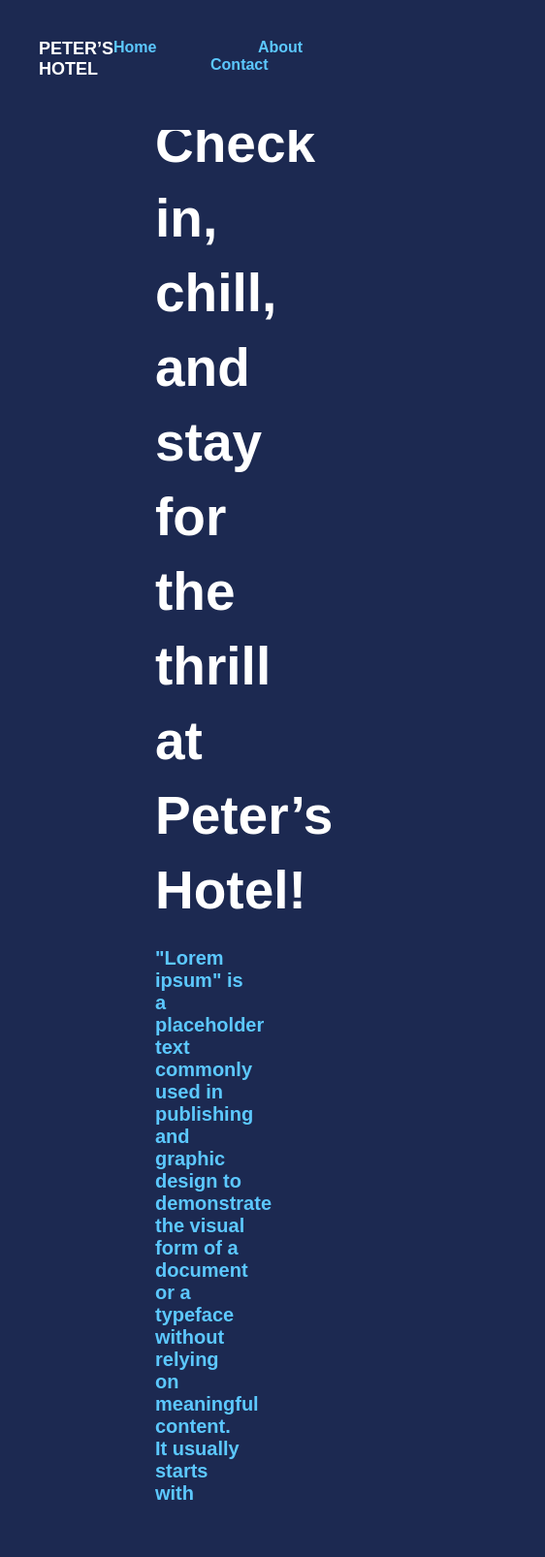
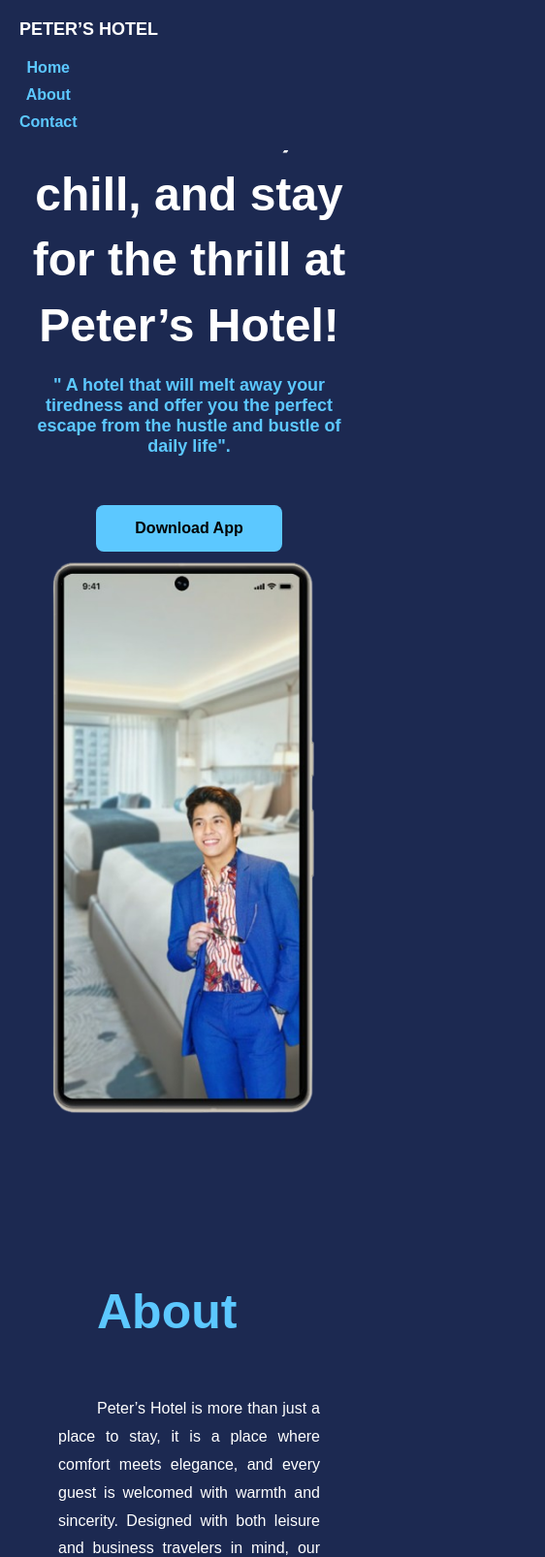
Before and after one commit to NNR-LEONARD/PETERHOTEL, a plain HTML site: page Landing.html in a window 390 px wide. Shown: the top 1606 px of the page at 97% size, 562 px wide, since content can reach past the window. Drawn offline with Linux system fonts and the light colour scheme.

Commit message:
Landing page to mobile App

```diff
--- a/Landing.html
+++ b/Landing.html
@@ -22,12 +22,12 @@
   <main id="home" class="hero">
     <div class="hero-text">
       <h2>Check in, chill, and stay<br>for the thrill at<br><span>Peter’s Hotel!</span></h2>
-      <p class="subtext">"Lorem ipsum" is a placeholder text commonly used in publishing and graphic design to demonstrate the visual form of a document or a typeface without relying on meaningful content. It usually starts with</p>
-      <a href="#" class="download-btn">Download</a>
+      <p class="subtext">" A hotel that will melt away your tiredness and offer you the perfect escape from the hustle and bustle of daily life".</p>
+      <a href="javascript:void(0);" class="download-btn" onclick="downloadAPK()">Download App</a>
     </div>
     <div class="hero-image">
       <div class="mobile-frame">
-        <img src="MOBILEFRAME.png" alt="Phone App" />
+        <img src="MOBILE.png" alt="Phone App" />
       </div>
     </div>
   </main>
@@ -44,13 +44,31 @@
   <main id="contact" class="Contact">
     <div class="contact-text">
       <h2>Contact Us</h2>
-      <ul class="contact-info">
-        <li><i class="fas fa-envelope"></i> peterhotel@gmail.com</li>
-        <li><i class="fab fa-facebook"></i> facebook.com/petershotel</li>
-        <li><i class="fas fa-phone-alt"></i> +63 912 345 6789</li>
+      <ul class="contact-info" style="color: white;">
+        <li>
+          <i class="fas fa-envelope"></i>
+          <a href="mailto:peterhotel@gmail.com" style="color: white;">peterhotel@gmail.com</a> <!-- Clickable email link -->
+        </li>
+        <li>
+          <i class="fab fa-facebook"></i>
+          <a href="https://facebook.com/petershotel" target="_blank" style="color: white;">facebook.com/petershotel</a> <!-- Clickable Facebook link -->
+        </li>
+        <li>
+          <i class="fas fa-phone-alt"></i> +63 912 345 6789
+        </li>
       </ul>
     </div>
   </main>
 
+  <script>
+    function downloadAPK() {
+        const link = document.createElement('a');
+        link.href = 'https://www.dropbox.com/scl/fi/w7efhm34hxoh1kybbxqw4/app-debug.apk?rlkey=ycleq3ohb6zdphinmgnxtqay7&st=k9xea87o&dl=1';  // Updated Dropbox link
+        link.download = 'PetersHotel.apk';
+        link.click();
+    }
+</script>
+
+
 </body>
 </html>
--- a/styles.css
+++ b/styles.css
@@ -6,12 +6,12 @@ html, body {
     font-family: 'Arial', sans-serif;
     color: white;
   }
+
   html {
     scroll-behavior: smooth; /* Enables smooth scrolling */
   }
 
   /* Navbar */
-
   .nav-links a {
     position: relative;
     color: #5cc8ff;
@@ -39,7 +39,6 @@ html, body {
     text-decoration: none; /* Prevent default underline when hovering */
   }
 
-
   .logo-section {
     display: flex;
     flex-direction: column;
@@ -60,13 +59,6 @@ html, body {
     margin: 0;
   }
 
-  .nav-links a {
-    color: #5cc8ff;
-    text-decoration: none;
-    font-weight: bold;
-    margin-right: 100px;
-  }
-
   .navbar {
     display: flex;
     justify-content: space-between;
@@ -80,7 +72,6 @@ html, body {
     background-color: #1c2951; /* Ensure the background color remains */
   }
 
-
   /* Hero Section */
   .hero {
     display: flex;
@@ -88,7 +79,6 @@ html, body {
     align-items: center;
     padding: 110px 0px;
     flex-wrap: wrap;
-
   }
 
   .hero-text {
@@ -130,11 +120,11 @@ html, body {
   }
 
   .hero-image img {
-    max-width: 250px;
+    max-width: 300px;
     width: 100%;
-    border-radius: 36px;
     margin-right: 200px; /* This keeps the border radius intact */
   }
+
   .about {
     padding: 40px 100px;
   }
@@ -149,27 +139,32 @@ html, body {
     margin-top: 0;
     font-size: 50px;
   }
-  .about-text p{
+
+  .about-text p {
     padding-left: 100px;
- }
- .about-text {
+  }
+
+  .about-text {
     text-indent: 40px;
     text-align: justify;
     line-height: 1.8;
   }
 
-  .Contact{
-    padding: 40px 150px;
+  .Contact {
+    padding: 40px 100px;
   }
+
   .contact-text h2 {
     color: #5cc8ff;
     margin-top: 0;
     font-size: 50px;
   }
+
   .contact-text {
     padding: 20px;
     color: white;
   }
+
   .contact-info {
     list-style: none;
     padding-left: 0;
@@ -177,7 +172,7 @@ html, body {
     justify-content: center;
     gap: 40px; /* Adds space between each item */
     font-size: 20px;
-    padding-top:90px;
+    padding-top: 90px;
     padding-bottom: 90px;
   }
 
@@ -191,3 +186,86 @@ html, body {
     margin-right: 10px;
     font-size: 50px;
   }
+
+  /* Mobile Responsive Styles */
+  @media only screen and (max-width: 768px) {
+    .navbar {
+      flex-direction: column;
+      padding: 20px;
+      text-align: center;
+    }
+
+    .nav-links {
+      display: flex;
+      flex-direction: column;
+      gap: 10px;
+      margin-top: 20px;
+    }
+
+    .hero {
+      flex-direction: column;
+      padding: 80px 20px;
+    }
+
+    .hero-text {
+      max-width: 100%;
+      padding-left: 0;
+      text-align: center;
+    }
+
+    .hero-text h2 {
+      font-size: 2rem;
+      padding-left: 0;
+    }
+
+    .subtext {
+      padding-left: 0;
+      font-size: 16px;
+    }
+
+    .download-btn {
+      margin-top: 30px;
+      margin-left: 0;
+      padding: 15px 40px;
+    }
+
+    .hero-image img {
+      max-width: 100%;
+      margin-right: 0;
+    }
+
+    .about {
+      padding: 20px 40px;
+    }
+
+    .about-text p {
+      padding-left: 0;
+    }
+
+    .contact-info {
+      flex-direction: column;
+      font-size: 16px;
+      gap: 20px;
+      padding-top: 40px;
+      padding-bottom: 40px;
+    }
+
+    .contact-info li {
+      justify-content: center;
+    }
+  }
+
+  /* Tablet Responsive Styles */
+  @media only screen and (max-width: 1024px) {
+    .hero {
+      padding: 100px 30px;
+    }
+
+    .hero-text h2 {
+      font-size: 3rem;
+    }
+
+    .subtext {
+      font-size: 18px;
+    }
+  }
```
Also changed, not shown: MOBILE.png (added), MOBILRFRAMEORIG.png (added), image.png (added).
